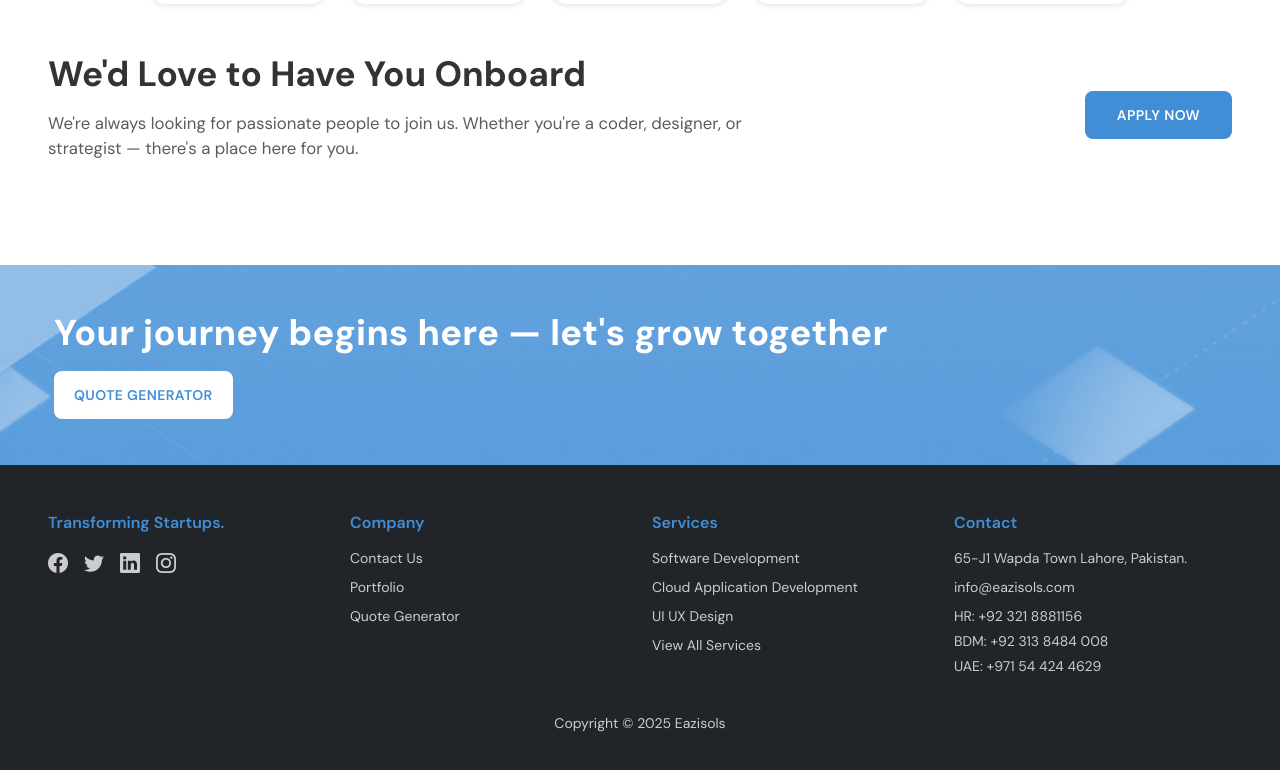
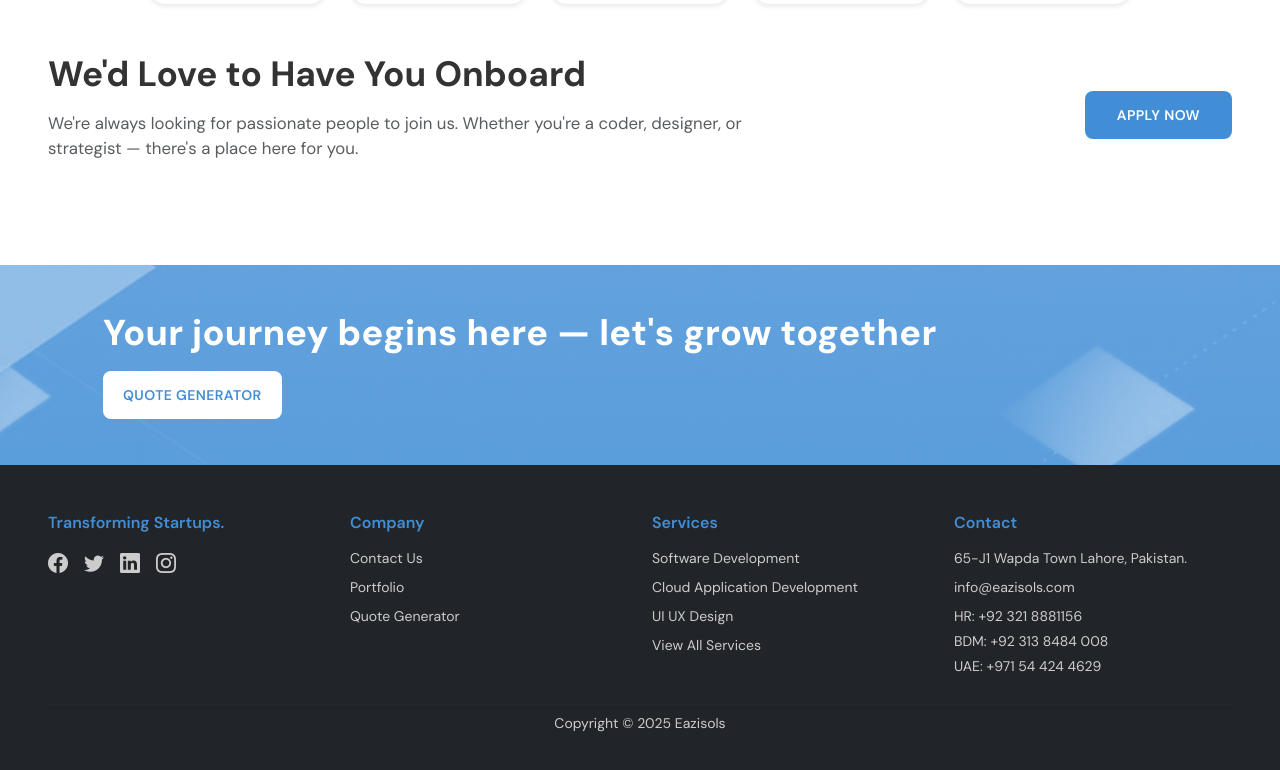
Before and after one commit to eazisols-asad/eazisols_frontend, a Next.js app: page /careers in a window 1280 px wide. Shown: the part 1351-2121 px from the top of the page. Built offline with nearby package versions, Linux system fonts and the light colour scheme; no server answers.

Commit message:
make responsive
align text in cta and reuse contact
make blogs responive

```diff
--- a/src/app/components/CTASection.js
+++ b/src/app/components/CTASection.js
@@ -27,7 +27,7 @@ export default function CTASection({ description1, description2 }) {
           backgroundSize: "cover",
           backgroundPosition: "center",
           display: "flex",
-          justifyContent: "center",
+          justifyContent: "start",
           alignItems: "center",
           overflow: "hidden",
         }}
@@ -49,8 +49,9 @@ export default function CTASection({ description1, description2 }) {
             position: "relative",
             zIndex: 2,
             width: "100%",
-            marginLeft: {xs: "15px", md: "28px" },
+            marginLeft: {xs: "15px", md: "28px", lg: "103px",},
             maxWidth: "1200px",
+            // marginLeft: "103px",
           }}
         >
           <Typography
--- a/src/app/components/ReuseContact.js
+++ b/src/app/components/ReuseContact.js
@@ -10,7 +10,7 @@ export default function ReuseContact() {
   const router = useRouter();
   return (
     <>
-      <Container className=" py-4 map-query" style={{ maxWidth: "1342px" , paddingLeft: "36px" ,
+      <Container className=" py-4 map-query" style={{ maxWidth: "1342px" , paddingLeft: "41px" ,
     paddingRight: "48px" }}>
         <Row className="align-items-center bg-white border rounded-3  p-md-4 gx-5">
           {/* left side*/}
```
Also changed, not shown: src/app/components/NewBlogs.js (+4 -4 lines).
